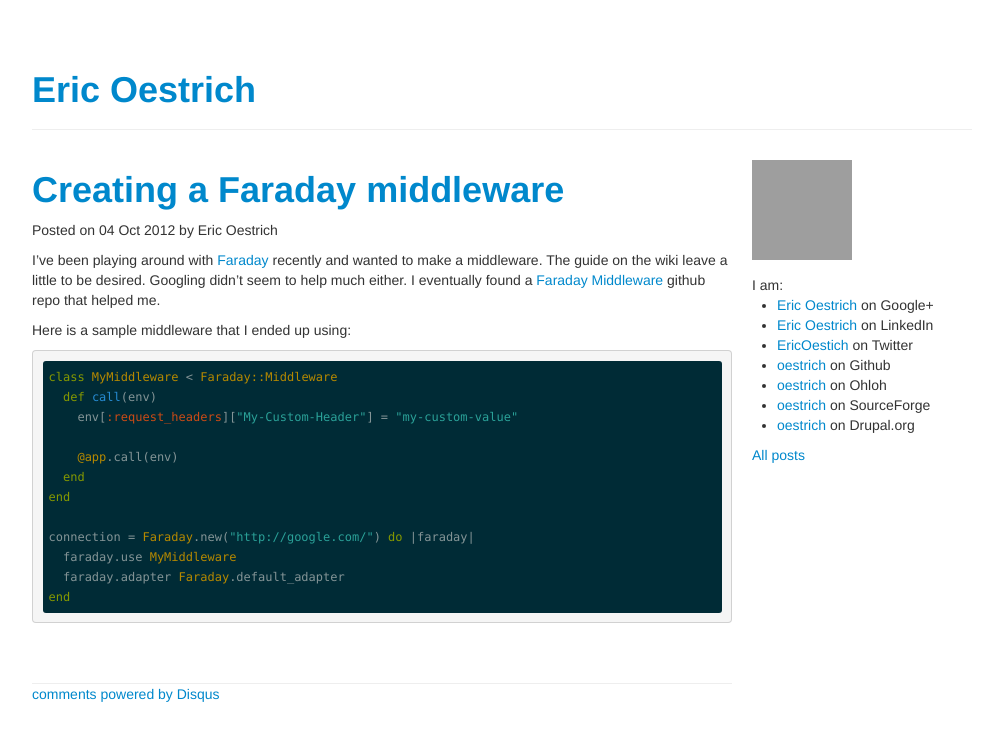
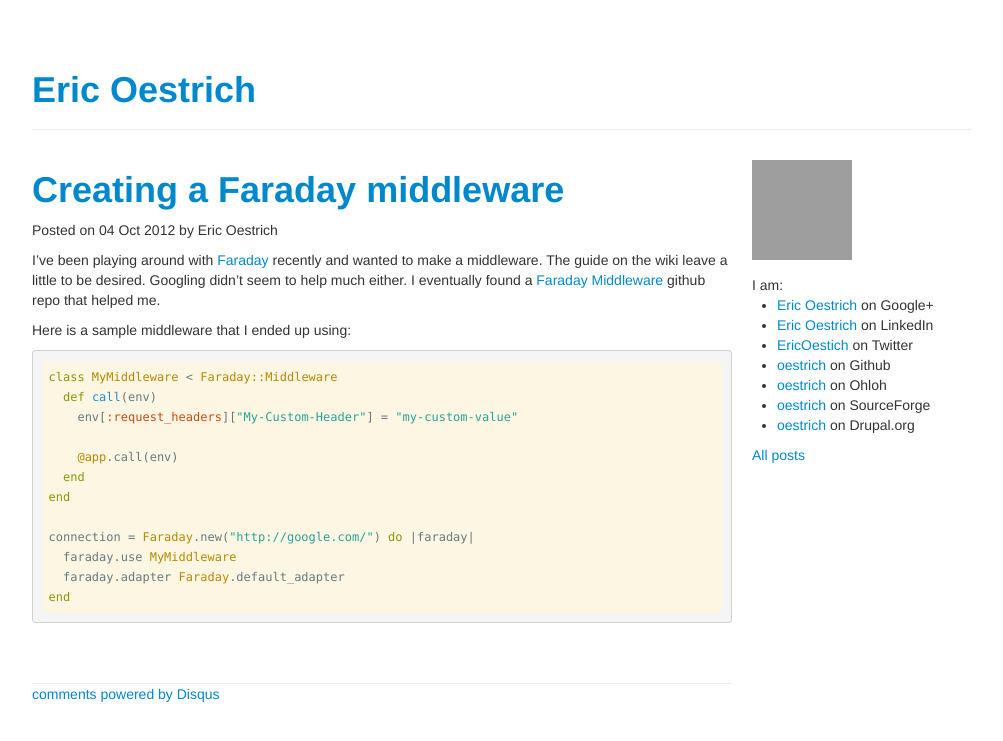
Before and after one commit to oestrich/blog.oestrich.org, a Jekyll site: the page built from _posts/2012-10-04-creating-a-faraday-middleware.md, in a window 1280 px wide. Shown: the top 741 px of the page, without its empty margins (138-1141 px from the left). Built offline with Jekyll 4.4.1, drawn with Linux system fonts in a browser that asks for light colours; Markdown is read by kramdown in place of the engine named in the settings; comment, search, counter and statistics services are not loaded; grey boxes are pictures that could not be loaded.

Commit message:
Switch to solarized light for code examples

```diff
--- a/_layouts/default.html
+++ b/_layouts/default.html
@@ -16,7 +16,7 @@
 
     </script>
     <link rel="stylesheet" href="/css/bootstrap.css">
-    <link rel="stylesheet" href="/css/solarized-dark.css">
+    <link rel="stylesheet" href="/css/solarized-light.css">
     <script src="/js/highlight.js"></script>
     <script>hljs.initHighlightingOnLoad();</script>
     <link rel="alternate" type="application/rss+xml" title="Eric's Devblog » Feed" href="http://feeds.feedburner.com/EricsDevblog">
--- /dev/null
+++ b/css/solarized-light.css
@@ -0,0 +1,88 @@
+/*
+
+Orginal Style from ethanschoonover.com/solarized (c) Jeremy Hull <sourdrums@gmail.com>
+
+*/
+
+pre code {
+  display: block; padding: 0.5em;
+  background: #fdf6e3; color: #657b83;
+}
+
+pre .comment,
+pre .template_comment,
+pre .diff .header,
+pre .doctype,
+pre .pi,
+pre .lisp .string,
+pre .javadoc {
+  color: #93a1a1;
+  font-style: italic;
+}
+
+pre .keyword,
+pre .winutils,
+pre .method,
+pre .addition,
+pre .css .tag,
+pre .request,
+pre .status,
+pre .nginx .title {
+  color: #859900;
+}
+
+pre .number,
+pre .command,
+pre .string,
+pre .tag .value,
+pre .phpdoc,
+pre .tex .formula,
+pre .regexp,
+pre .hexcolor {
+  color: #2aa198;
+}
+
+pre .title,
+pre .localvars,
+pre .chunk,
+pre .decorator,
+pre .built_in,
+pre .identifier,
+pre .vhdl .literal,
+pre .id {
+  color: #268bd2;
+}
+
+pre .attribute,
+pre .variable,
+pre .lisp .body,
+pre .smalltalk .number,
+pre .constant,
+pre .class .title,
+pre .parent,
+pre .haskell .type {
+  color: #b58900;
+}
+
+pre .preprocessor,
+pre .preprocessor .keyword,
+pre .shebang,
+pre .symbol,
+pre .symbol .string,
+pre .diff .change,
+pre .special,
+pre .attr_selector,
+pre .important,
+pre .subst,
+pre .cdata,
+pre .clojure .title {
+  color: #cb4b16;
+}
+
+pre .deletion {
+  color: #dc322f;
+}
+
+pre .tex .formula {
+  background: #eee8d5;
+}
```
